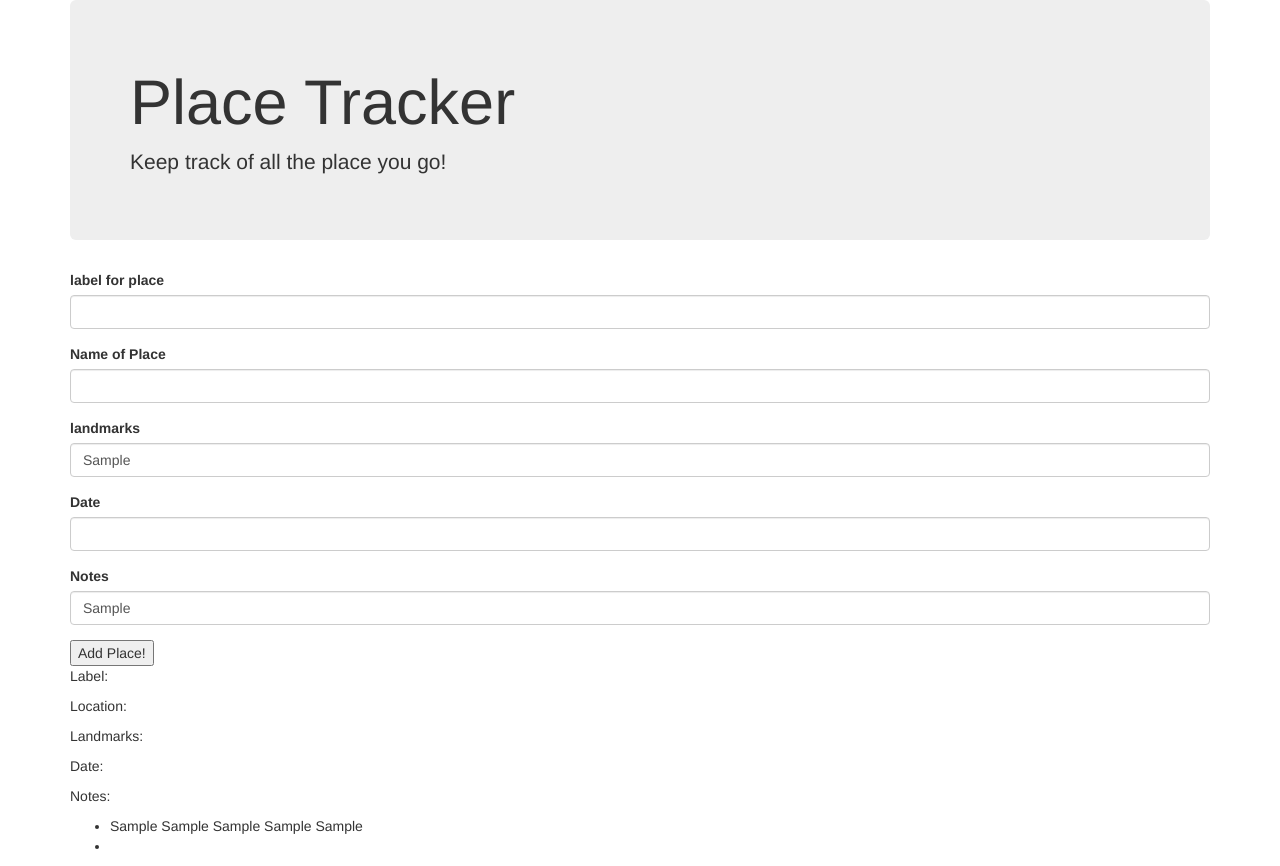
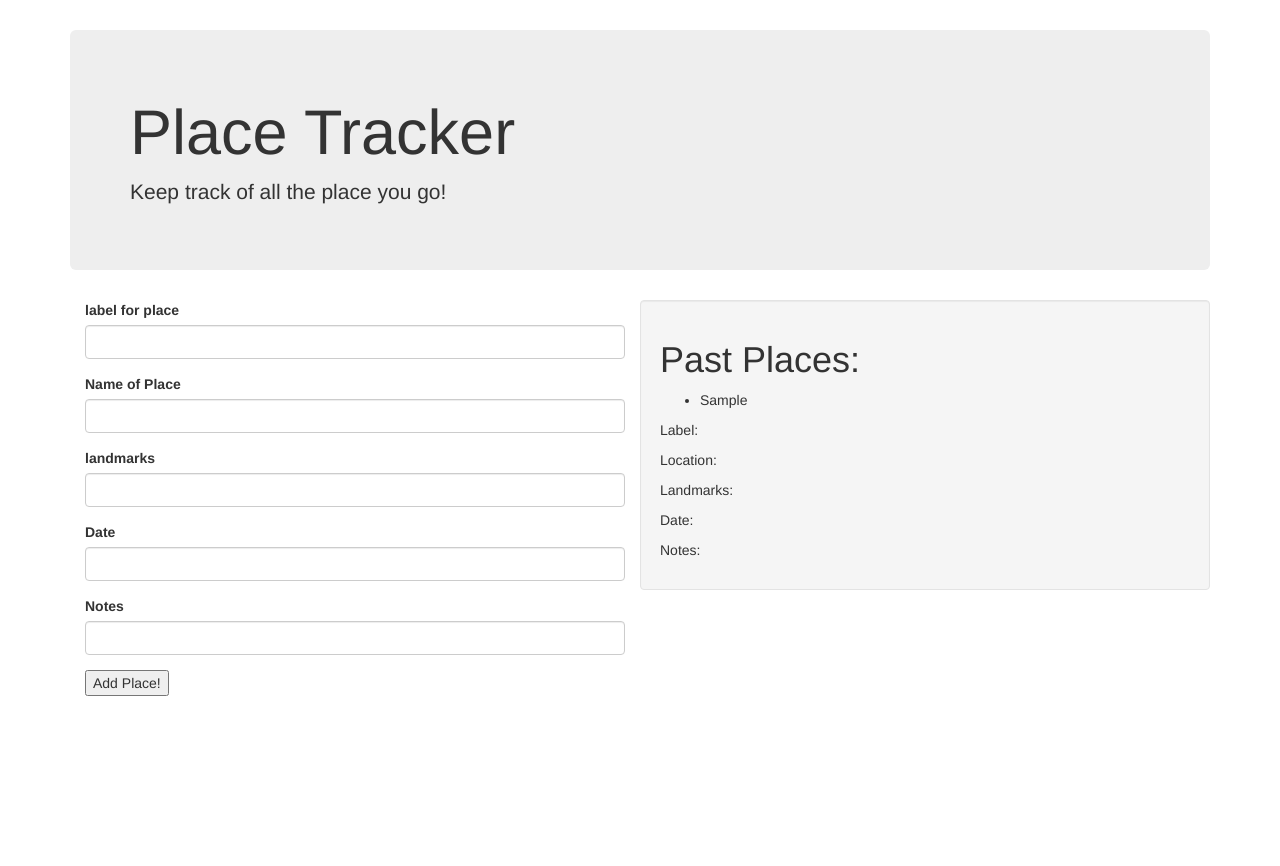
Before and after one commit to ko1h/placetracker, a plain HTML site: page index.html in a window 1280 px wide. Both pictures are taken after typing "Sample", "Sample", "Sample", "Sample", "Sample" into the empty fields and a click on the button "Add Place!". After the commit the page ends 800 px from the top, so only its background shows below. Drawn offline with Linux system fonts and the light colour scheme.

Commit message:
add style and final touch

```diff
--- a/css/styles.css
+++ b/css/styles.css
@@ -0,0 +1,11 @@
+.well {
+  width: 50%;
+  float: right;
+}
+#show-place{
+  display: none;
+}
+
+.container {
+  margin-top: 30px;
+}
--- a/index.html
+++ b/index.html
@@ -14,7 +14,11 @@
         <h1>Place Tracker</h1>
         <p>Keep track of all the place you go!</p>
       </div>
-      <form id="places-form">
+      <div class="row">
+
+
+      </div>
+      <form id="places-form" class="col-sm-6">
         <div class="form-group">
              <label for="name">label for place</label>
              <input id="name" class="form-control" type="text">
@@ -37,8 +41,11 @@
             </div>
         <button type="submit" id="submit-btn">Add Place!</button>
       </form>
-      <div id="result-well">
         <div id="show-place">
+          <div class="well" class="col-sm-6">
+            <h1>Past Places: </h1>
+            <ul id="results">
+            </ul>
               <p>Label: <span class ="name"></span></p>
               <p>Location: <span class ="location"></span></p>
               <p>Landmarks: <span class ="landmark"></span></p>
@@ -47,13 +54,7 @@
               <div id="buttons">
             </div>
           </div>
-
-
-
-        <ul id="results">
-          <li></li>
-        </ul>
-
+        </div>
       </div>
     </div>
   </body>
--- a/js/scripts.js
+++ b/js/scripts.js
@@ -31,7 +31,7 @@ function displayPlaceDetails(placeListToDisplay) {
   var vistedPlace = $("#results");
   var htmlforPlaceInfo = "";
   placeListToDisplay.places.forEach(function(place){
-    htmlforPlaceInfo += "<li id=" + place.id + ">" + place.name + " " + place.location + " " + place.landmarks + " " + place.date + " " + place.notes + "<li>";
+    htmlforPlaceInfo += "<li id=" + place.id + ">" + place.name
   });
   vistedPlace.html(htmlforPlaceInfo);
 };
@@ -67,12 +67,13 @@ $(document).ready(function() {
 
     $("#name").val("");
     $("#location-input").val("");
-    $("#landmark-input").val("");
+    $("#landmarks-input").val("");
     $("#date-input").val("");
-    $("#note-input").val("");
+    $("#notes-input").val("");
 
     var newPlace = new Place(inputtedName, inputtedLocation, inputtedLandmarks, inputtedDate, inputtedNotes);
     placeList.addPlace(newPlace);
     displayPlaceDetails(placeList);
+    $("#show-place").show();
   });
 });
```
Lines whose indentation alone changed are shown as unchanged.
